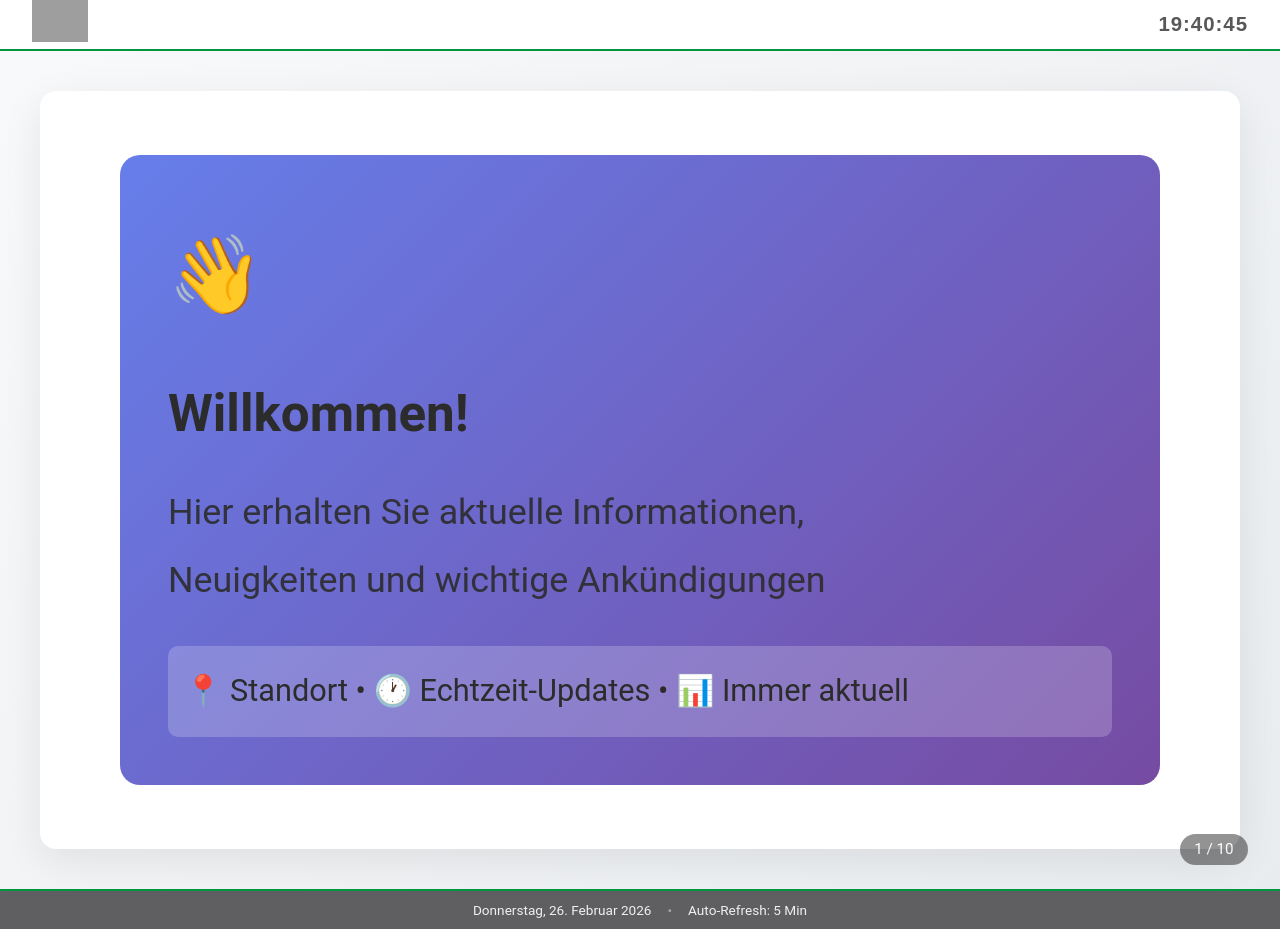
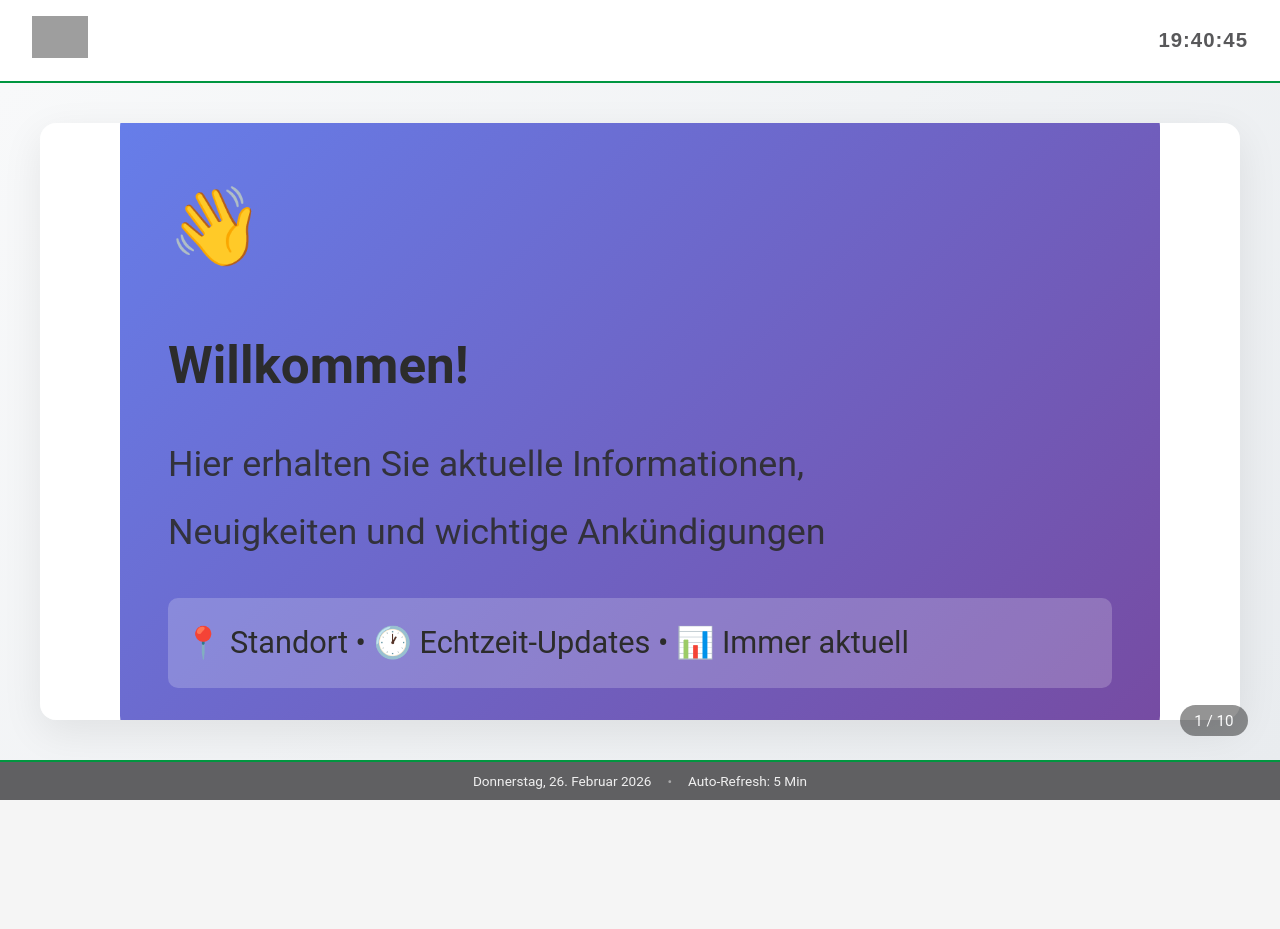
Before and after one commit to dawarr23-boop/Prasco, a website: page views/public/display.html in a window 1280 px wide. After the commit the page ends 800 px from the top, so only its background shows below. Drawn offline with Linux system fonts and the light colour scheme; no server answers; grey boxes are pictures that could not be loaded.

Commit message:
Fix: Footer abgeschnitten - flex-shrink:0 für Header/Footer, overflow:hidden für Main

```diff
--- a/css/display.css
+++ b/css/display.css
@@ -311,6 +311,7 @@ body {
   border-bottom: 2px solid #009640; /* PRASCO Logo Grün */
   gap: 2rem;
   min-height: 51px;
+  flex-shrink: 0;
 }
 
 .logo {
@@ -361,6 +362,8 @@ body {
   padding: 2.5rem;
   position: relative;
   background: linear-gradient(135deg, #f8f9fa 0%, #e9ecef 100%);
+  min-height: 0;
+  overflow: hidden;
 }
 
 .post-container {
@@ -537,6 +540,7 @@ body {
   display: flex;
   align-items: center;
   justify-content: center;
+  flex-shrink: 0;
 }
 
 .footer-info {
```
